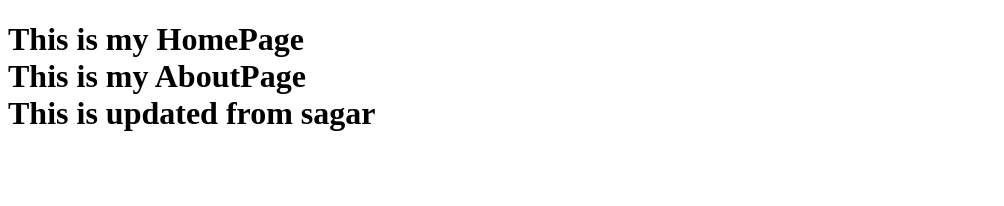
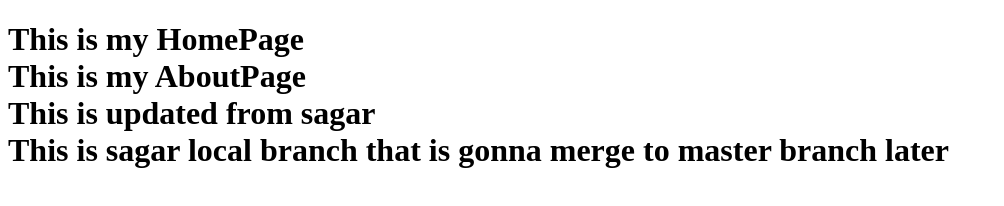
Before and after one commit to sagar460/GithubMarathon, a plain HTML site: page index.html in a window 1280 px wide. Shown: the whole page, without its empty margins (0-1004 px from the left). Drawn offline with Linux system fonts and the light colour scheme.

Commit message:
new commit in sagar

```diff
--- a/index.html
+++ b/index.html
@@ -9,7 +9,8 @@
     <h1>
       This is my HomePage<br />
       This is my AboutPage<br />
-      This is updated from sagar
+      This is updated from sagar <br />
+      This is sagar local branch that is gonna merge to master branch later
     </h1>
   </body>
 </html>
```
